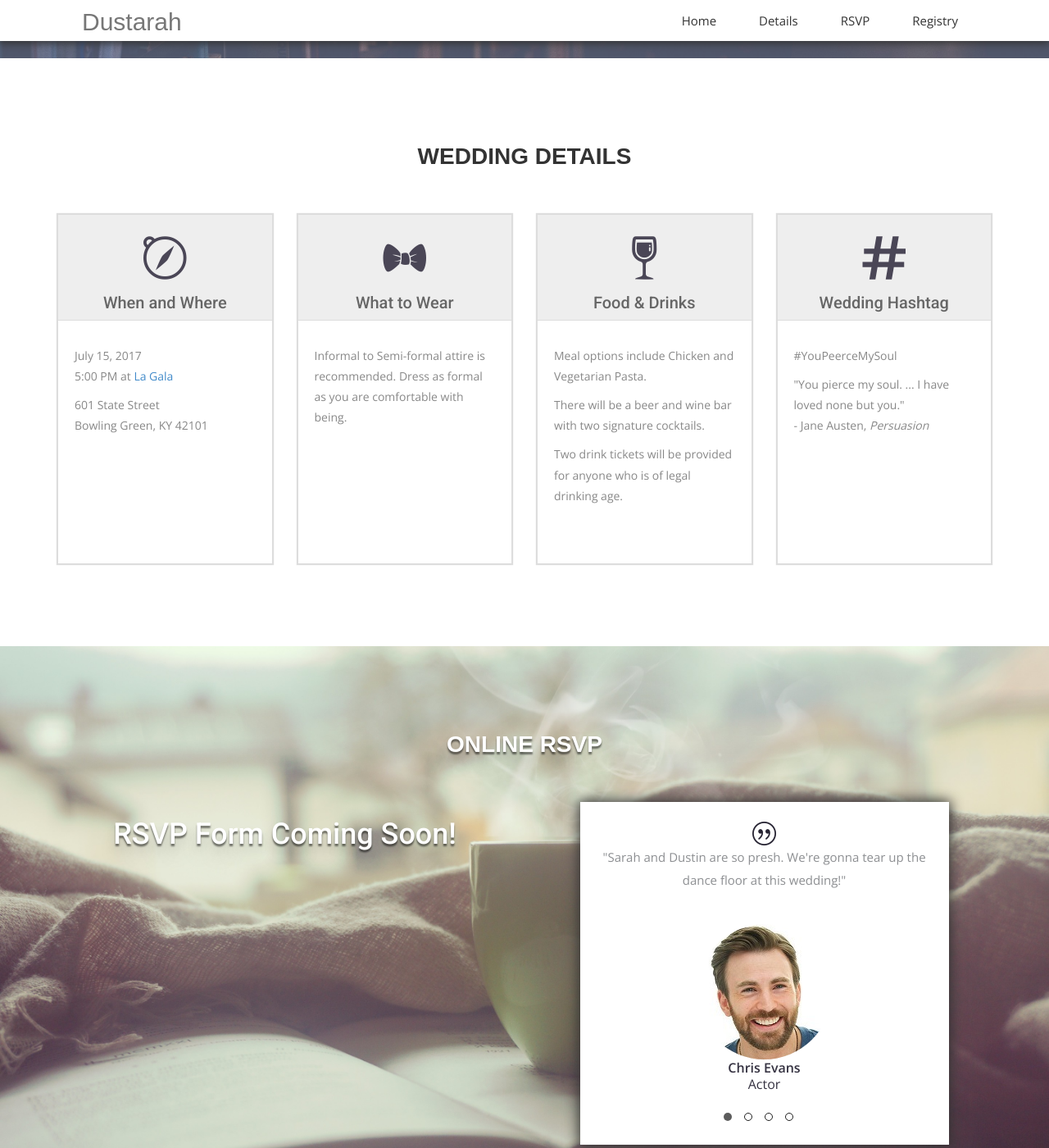
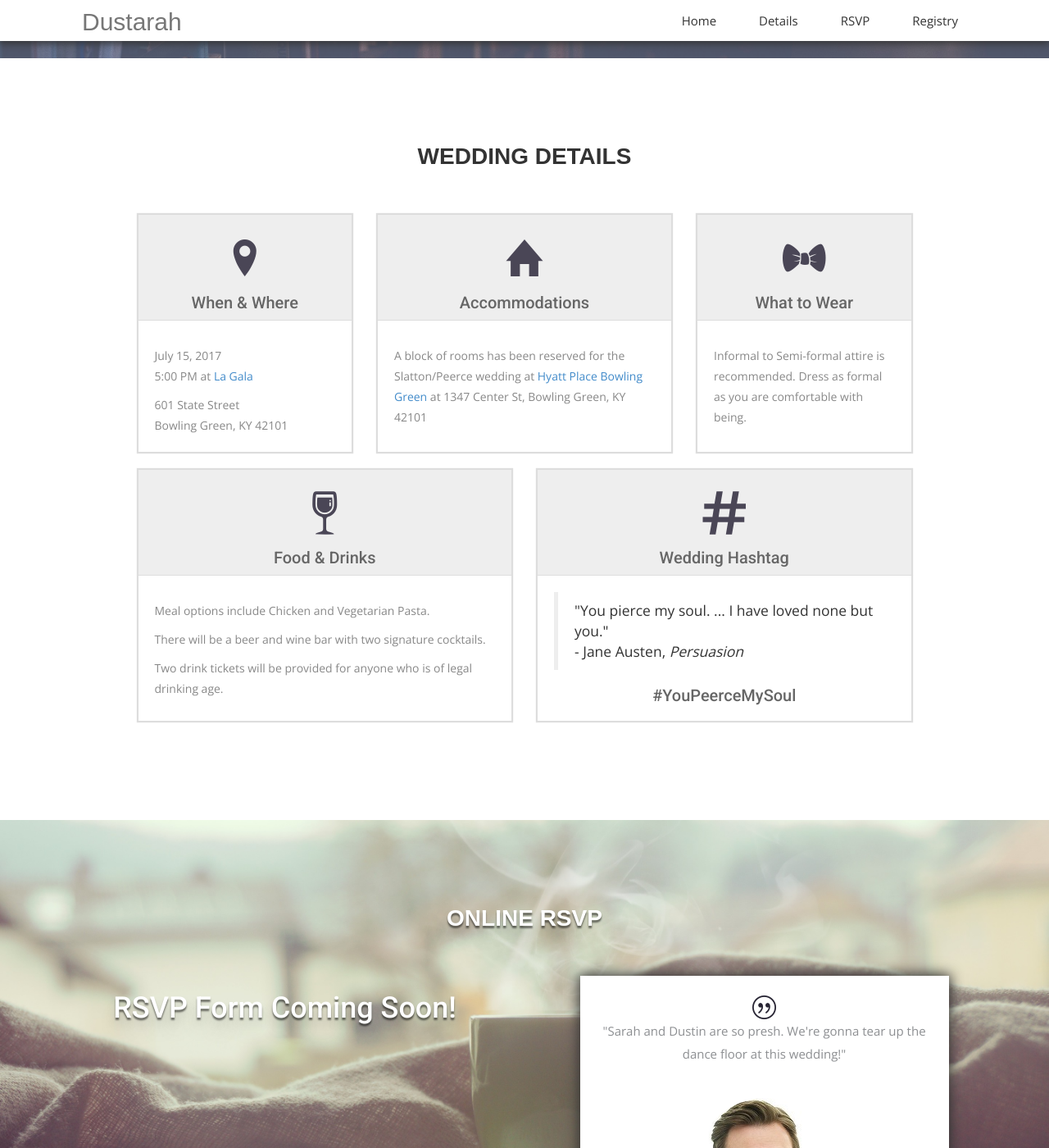
Before and after one commit to dustinpeerce/dustarah, a Jekyll site: the page built from index.html, in a window 1280 px wide and 1400 px high, scrolled down 729 px. Shown: the whole window at 82% size. Built offline with Jekyll 4.4.1, drawn with Linux system fonts in a browser that asks for light colours; nearby versions of some CDN libraries; some web fonts are replaced.

Commit message:
New Accommodations Details

```diff
--- a/css/airspace.css
+++ b/css/airspace.css
@@ -257,9 +257,11 @@ font header .navbar-default .navbar-nav li a:hover {
 #details {
   padding: 100px 0;
 }
+#details .card-row {
+  margin-bottom: 20px;
+}
 #details .service-item {
   text-align: center;
-  padding-bottom: 50px;
   border: 1px solid #ddd;
   box-shadow: 0 0 1px 1px #ddd;
 }
--- a/index.html
+++ b/index.html
@@ -25,18 +25,28 @@ permalink: /
     <div class="row section-heading">
       <span class="section-title">Wedding Details</span>
     </div>
-    <div class="row">
+    <div class="row card-row">
 
-      <div class="col-md-3">
+      <div class="col-md-3 col-md-offset-1">
         <div class="service-item">
           <div class="card-header">
-            <i class="ion-compass"></i><h4>When and Where</h4>
+            <i class="ion-location"></i><h4>When & Where</h4>
           </div>
           <div class="card-body">
             <p>July 15, 2017 <br>
             5:00 PM at <a href="https://www.lagalabg.com/" target="_blank">La Gala</a></p>
             <p>601 State Street<br>
             Bowling Green, KY 42101 </p>
+          </div>
+        </div>
+      </div>
+      <div class="col-md-4">
+        <div class="service-item">
+          <div class="card-header">
+            <i class="ion-home"></i><h4>Accommodations</h4>
+          </div>
+          <div class="card-body">
+            <p>A block of rooms has been reserved for the Slatton/Peerce wedding at <a href="https://bowlinggreen.place.hyatt.com/en/hotel/home.html" target="_blank">Hyatt Place Bowling Green</a> at 1347 Center St, Bowling Green, KY 42101</p>
           </div>
         </div>
       </div>
@@ -50,7 +60,12 @@ permalink: /
           </div>
         </div>
       </div>
-      <div class="col-md-3">
+
+    </div>
+
+    <div class="row card-row">
+
+      <div class="col-md-5 col-md-offset-1">
         <div class="service-item">
           <div class="card-header">
             <i class="ion-wineglass"></i><h4>Food & Drinks</h4>
@@ -66,20 +81,21 @@ permalink: /
           </div>
         </div>
       </div>
-      <div class="col-md-3">
+      <div class="col-md-5">
         <div class="service-item">
           <div class="card-header">
             <i class="ion-pound"></i><h4>Wedding Hashtag</h4>
           </div>
           <div class="card-body">
-            <p>#YouPeerceMySoul</p>
-            <p>"You pierce my soul. ... I have loved none but you."<br>
-            - Jane Austen, <em>Persuasion</em></p>
+            <blockquote>"You pierce my soul. ... I have loved none but you."<br>
+            - Jane Austen, <em>Persuasion</em></blockquote>
+            <h4 style="text-align: center;">#YouPeerceMySoul</h4>
           </div>
         </div>
       </div>
 
     </div>
+
   </div>
 </section>
 
```
